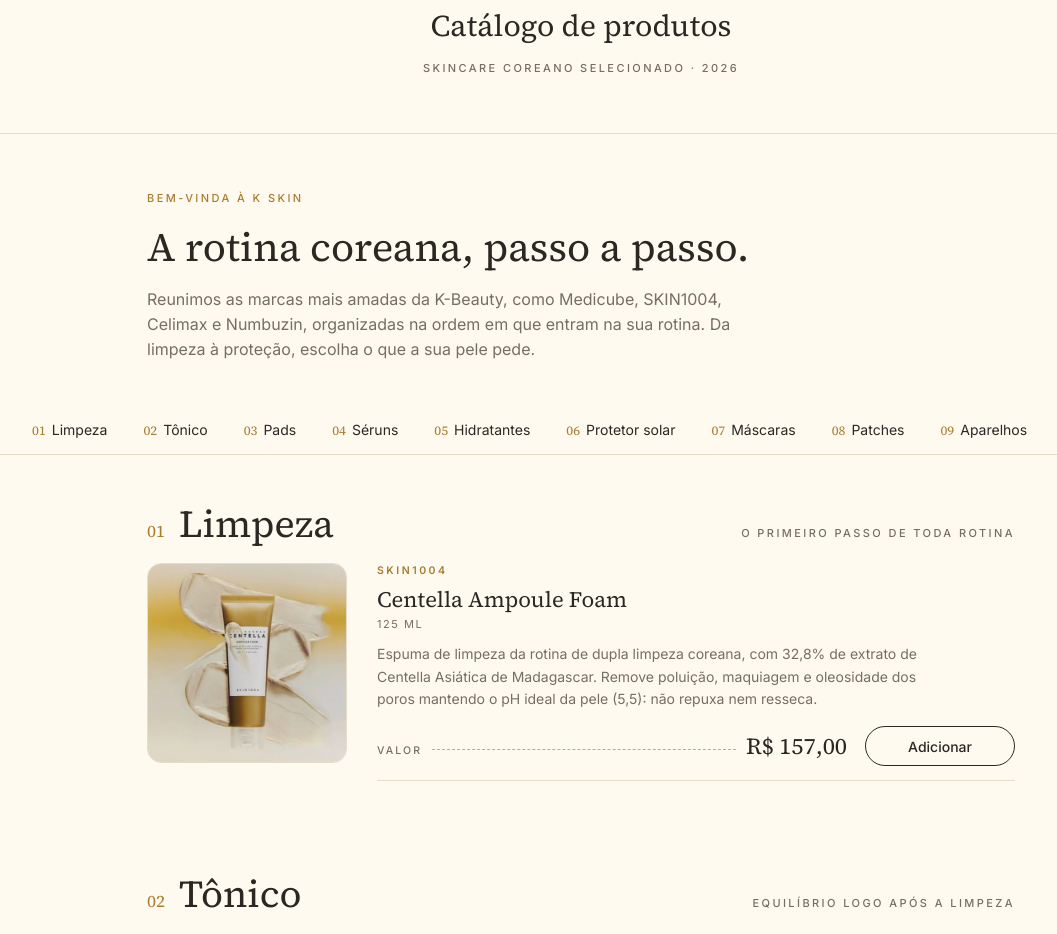
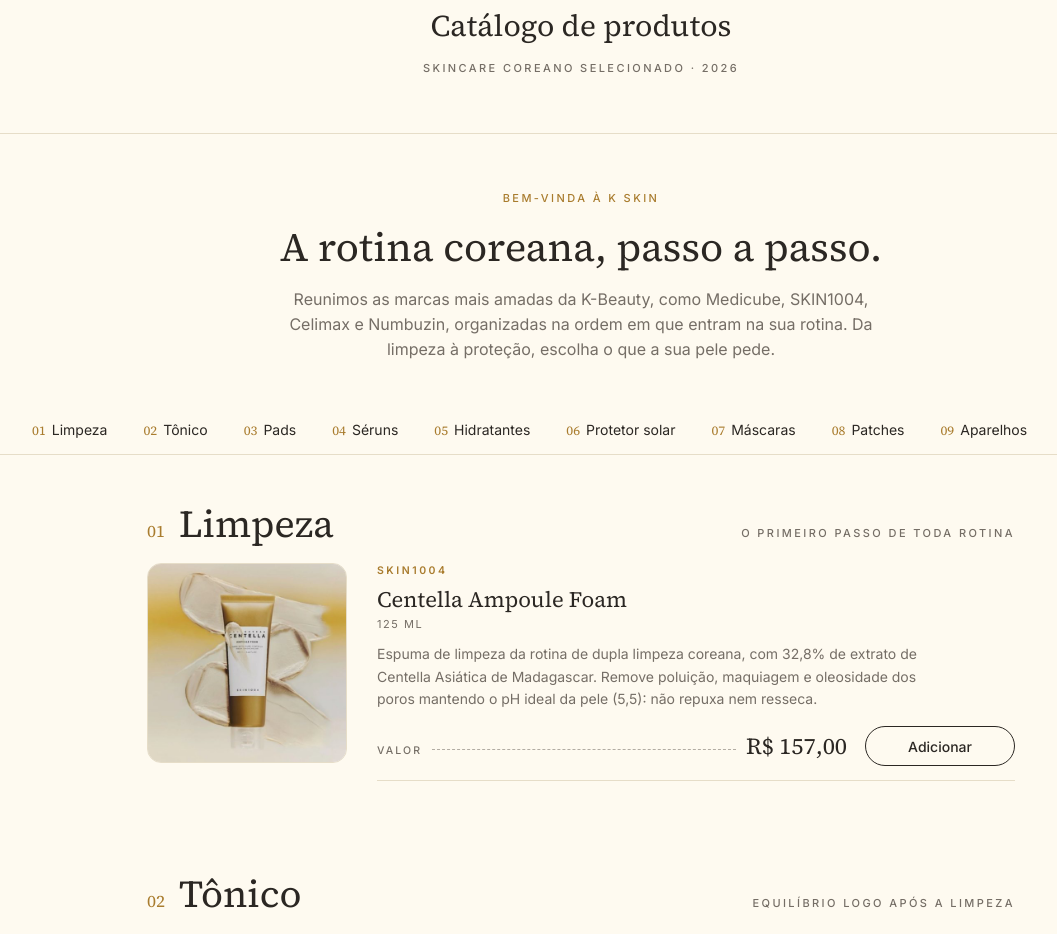
Before and after one commit to jvmmsalles-cmd/kskinbr, a plain HTML site: page index.html in a window 1280 px wide. Shown: the part 938-1872 px from the top of the page, without its empty margins (59-1116 px from the left). Drawn offline with Linux system fonts and the light colour scheme.

Commit message:
Centraliza o texto de boas-vindas
Co-Authored-By: Claude Opus 5.5 <noreply@anthropic.com>
Claude-Session: https://claude.ai/code/session_01HupPmBsGEGUz9PLjqjqYHg

```diff
--- a/index.html
+++ b/index.html
@@ -112,7 +112,7 @@ h1 { font-family: var(--font-display); font-weight: 300; font-size: clamp(54px,
 .welcome { border-top: 1px solid var(--line); }
 .welcome .wrap { padding-block: 56px; display: grid; gap: 18px; }
 .welcome .lede { max-width: 62ch; color: var(--muted); font-size: 16px; }
-.welcome.intro .wrap { padding-bottom: 40px; }
+.welcome.intro .wrap { padding-bottom: 40px; text-align: center; justify-items: center; }
 .welcome.intro + .steps { border-top: 0; }
 .index { list-style: none; padding: 0; margin-top: 14px; border-top: 1px solid var(--line); }
 .index a {
```
